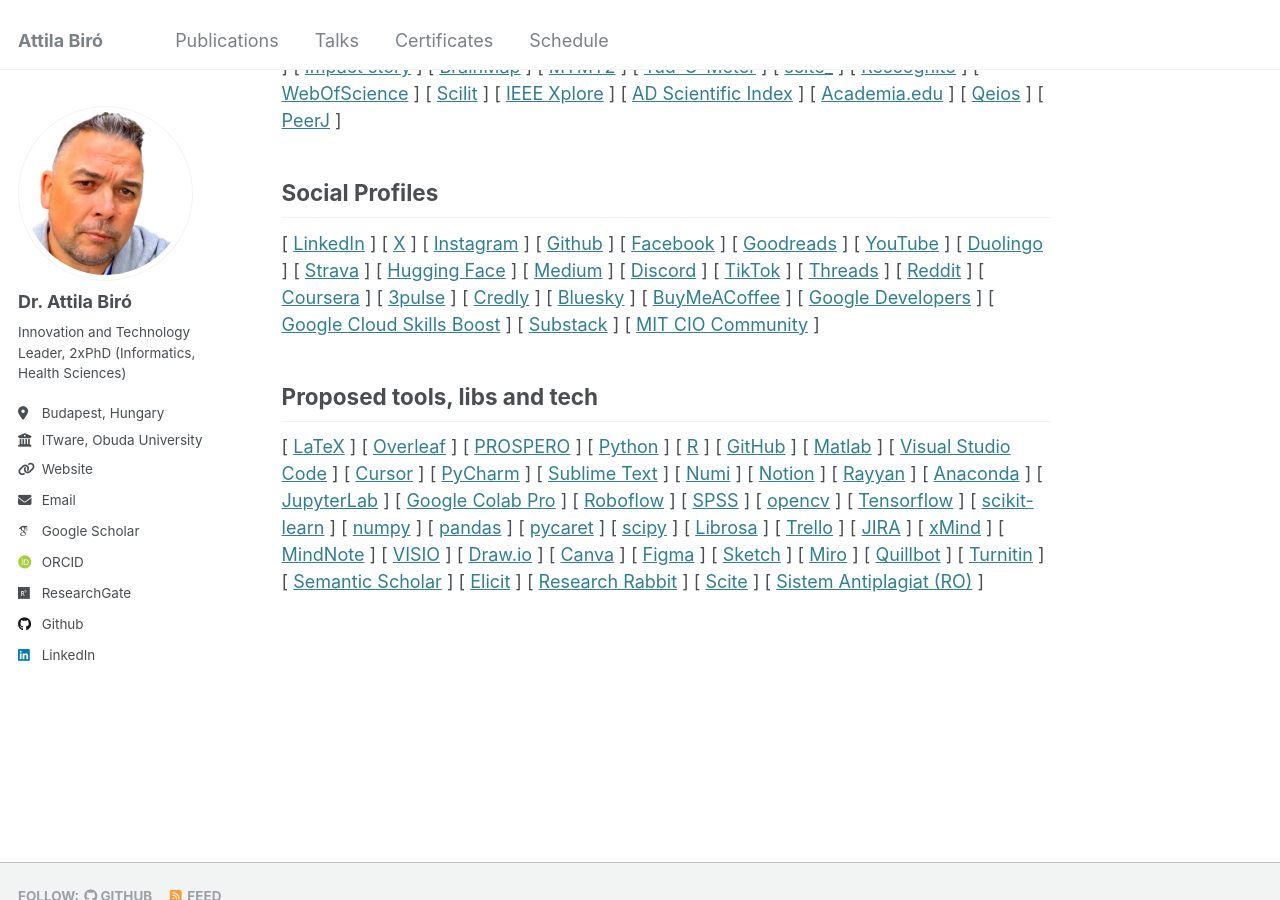
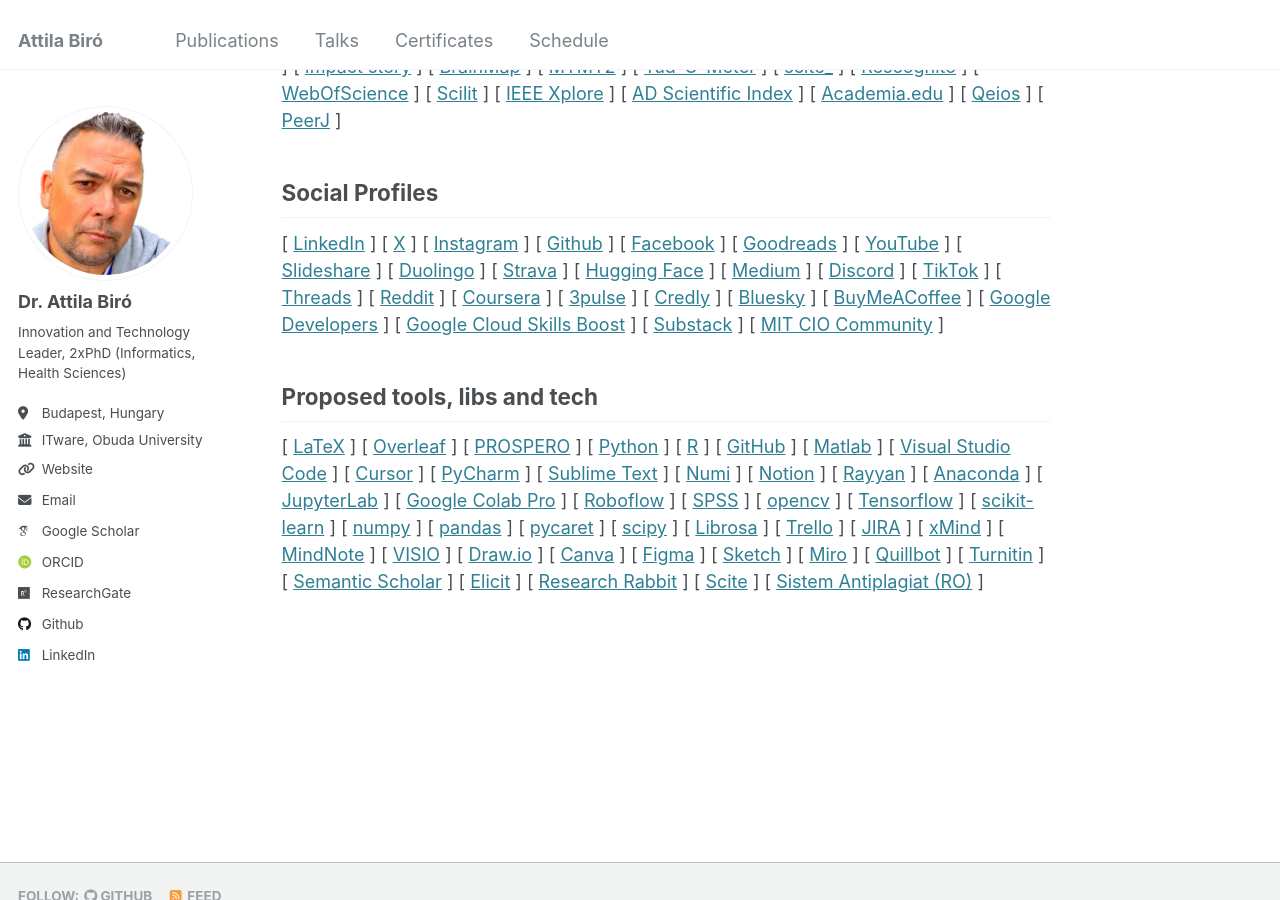
Before and after one commit to biroka/biroka.github.io, a Jekyll site: the page built from _pages/about.md, in a window 1280 px wide and 900 px high, scrolled down 2971 px. Built offline with Jekyll 4.4.1, drawn with Linux system fonts in a browser that asks for light colours; some web fonts are replaced.

Commit message:
Update about.md

```diff
--- a/_pages/about.md
+++ b/_pages/about.md
@@ -95,6 +95,7 @@ Social Profiles
 [ <a target="_blank" href="https://www.facebook.com/B1R0K4">Facebook</a> ]
 [ <a target="_blank" href="https://www.goodreads.com/biroattila">Goodreads</a> ]
 [ <a target="_blank" href="https://www.youtube.com/user/biroka">YouTube</a> ]
+[ <a target="_blank" href="https://www.slideshare.net/biroattila">Slideshare</a> ]
 [ <a target="_blank" href="https://www.duolingo.com/profile/biroka">Duolingo</a> ]
 [ <a target="_blank" href="https://www.strava.com/athletes/6273043">Strava</a> ]
 [ <a target="_blank" href="https://huggingface.co/biroka">Hugging Face</a> ]
```
